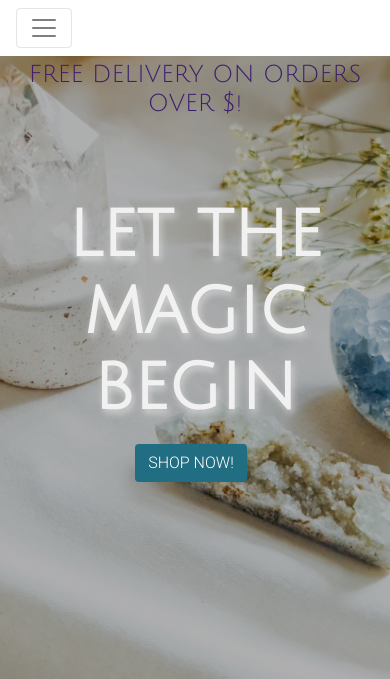
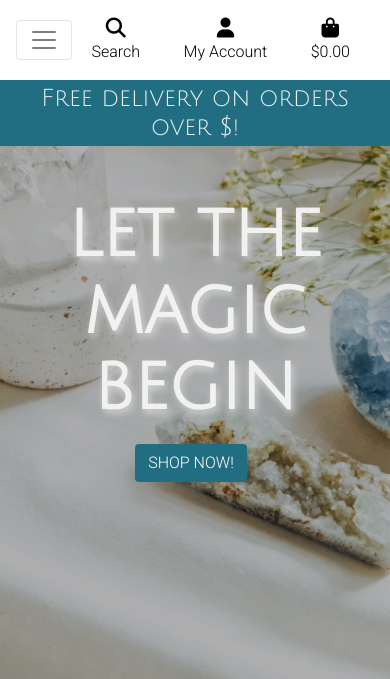
Before and after one commit to StinaAxelsson/crystalize-pp5, a Django app: page / in a window 390 px wide. Shown: the top 679 px of the page. Run offline with Django 3.2, Linux system fonts and the light colour scheme; some libraries are stand-ins or nearby versions.

Commit message:
add main nav and product lists, and mobile top header templates

```diff
--- a/static/css/base.css
+++ b/static/css/base.css
@@ -18,6 +18,18 @@ body {
     background: url('/media/images/homepage_bg.jpg') no-repeat center center;
     background-size: cover;
     height: calc(100vh - 164px);
+}
+
+/*-------------------------------------------------Nav headers*/
+
+.bg-banner{
+    background-color: #216d82;
+}
+
+.banner-text{
+    color: #f1f1f1;
+    font-family: Julius Sans One;
+
 }
 
 /* from Bulma */
--- a/templates/base.html
+++ b/templates/base.html
@@ -98,12 +98,13 @@
                 <button class="navbar-toggler" type="button" data-toggle="collapse" data-target="#main-nav" aria-controls="main-nav" aria-expanded="false" aria-label="Toggle navigation">
                     <span class="navbar-toggler-icon"></span>
                 </button>
-
+                {% include 'includes/mobile-top-header.html' %}
+                {% include 'includes/main-nav.html' %}
             </nav>
         </div>
         <div id="delivery-banner" class="row text-center">
-            <div class="col bg-black text-white">
-                <h4 class="logo-font my-1">Free delivery on orders over $!</h4>
+            <div class="col bg-banner text-white">
+                <h4 class="banner-text my-1">Free delivery on orders over $!</h4>
             </div>
         </div>
     </header>
--- /dev/null
+++ b/templates/includes/main-nav.html
@@ -0,0 +1,50 @@
+<div class="collapse navbar-collapse" id="main-nav">
+    <ul class="navbar-nav w-auto mx-auto">
+        <li class="nav-item dropdown">
+            <a class="logo-font font-weight-bold nav-link text-black mr-5" href="#" id="all-products-link" data-toggle="dropdown" aria-haspopup="true" aria-expanded="false">
+                All Products
+            </a>
+            <div class="dropdown-menu border-0" aria-labelledby="all-products-link">
+                <a href="" class="dropdown-item">By Price</a>
+                <a href="" class="dropdown-item ">By Rating</a>
+                <a href="" class="dropdown-item ">By Category</a>
+                <a href="" class="dropdown-item">All Products</a>
+            </div>
+        </li>
+
+        <li class="nav-item dropdown">
+            <a class="logo-font font-weight-bold nav-link text-black mr-5" href="#" id="clothing-link" data-toggle="dropdown" aria-haspopup="true" aria-expanded="false">
+                Crystals & Gemstones
+            </a>
+            <div class="dropdown-menu border-0" aria-labelledby="clothing-link">
+                <a href="" class="dropdown-item">Trumbled gemstones</a>
+                <a href="" class="dropdown-item">Raw gemstones</a>
+                <a href="" class="dropdown-item">Clusters</a>
+                <a href="" class="dropdown-item">Towers and pyramids</a>
+            </div>
+        </li>
+
+        <li class="nav-item dropdown">
+            <a class="logo-font font-weight-bold nav-link text-black mr-5" href="#" id="homeware-link" data-toggle="dropdown" aria-haspopup="true" aria-expanded="false">
+                Cards and Incenses
+            </a>
+            <div class="dropdown-menu border-0" aria-labelledby="homeware-link">
+                <a href="" class="dropdown-item">Tarot Cards</a>
+                <a href="" class="dropdown-item">Incenses Burners</a>
+                <a href="" class="dropdown-item">White Sage</a>
+                <a href="" class="dropdown-item">All Homeware</a>
+            </div>
+        </li>
+
+        <li class="nav-item dropdown">
+            <a class="logo-font font-weight-bold nav-link text-black" href="#" id="specials-link" data-toggle="dropdown" aria-haspopup="true" aria-expanded="false">
+                Special Offers
+            </a>
+            <div class="dropdown-menu border-0" aria-labelledby="specials-link">
+                <a href="" class="dropdown-item">New Arrivals</a>
+                <a href="" class="dropdown-item">Spring Sales</a>
+                <a href="" class="dropdown-item">All Specials</a>
+            </div>
+        </li>
+    </ul>
+</div>
--- /dev/null
+++ b/templates/includes/mobile-top-header.html
@@ -0,0 +1,56 @@
+<li class="list-inline-item">
+    <a class="text-black nav-link d-block d-lg-none" href="#" id="mobile-search" data-toggle="dropdown" aria-haspopup="true" aria-expanded="false">
+        <div class="text-center">
+            <div><i class="fas fa-search fa-lg"></i></div>
+            <p class="my-0">Search</p>
+        </div>
+    </a>
+    <div class="dropdown-menu border-0 w-100 p-3 rounded-0 my-0" aria-labelledby="mobile-search">
+        <form class="form" method="GET" action="">
+            <div class="input-group w-100">
+                <input class="form-control border border-black rounded-0" type="text" name="q" placeholder="Search our site">
+                <div class="input-group-append">
+                    <button class="form-control form-control btn btn-black border border-black rounded-0" type="submit">
+                        <span class="icon">
+                            <i class="fas fa-search"></i>
+                        </span>
+                    </button>
+                </div>
+            </div>
+        </form>
+    </div>
+</li>
+<li class="list-inline-item dropdown">
+    <a class="text-black nav-link d-block d-lg-none" href="#" id="user-options" data-toggle="dropdown" aria-haspopup="true" aria-expanded="false">
+        <div class="text-center">
+            <div><i class="fas fa-user fa-lg"></i></div>
+            <p class="my-0">My Account</p>
+        </div>
+    </a>
+    <div class="dropdown-menu border-0" aria-labelledby="user-options">
+        {% if request.user.is_authenticated %}
+            {% if request.user.is_superuser %}
+                <a href="{% url 'account_logout' %}" class="dropdown-item">Product Management</a>
+            {% endif %}
+            <a href="" class="dropdown-item">My Profile</a>
+            <a href="{% url 'account_logout' %}" class="dropdown-item">Logout</a>
+        {% else %}
+            <a href="{% url 'account_signup' %}" class="dropdown-item">Register</a>
+            <a href="{% url 'account_login' %}" class="dropdown-item">Login</a>
+        {% endif %}
+    </div>
+</li>
+<li class="list-inline-item">
+    <a class="{% if grand_total %}text-primary font-weight-bold{% else %}text-black{% endif %} nav-link d-block d-lg-none" href="">
+        <div class="text-center">
+            <div><i class="fas fa-shopping-bag fa-lg"></i></div>
+            <p class="my-0">
+                {% if grand_total %}
+                    ${{ grand_total|floatformat:2 }}
+                {% else %}
+                    $0.00
+                {% endif %}
+            </p>
+        </div>
+    </a>
+</li>
```
